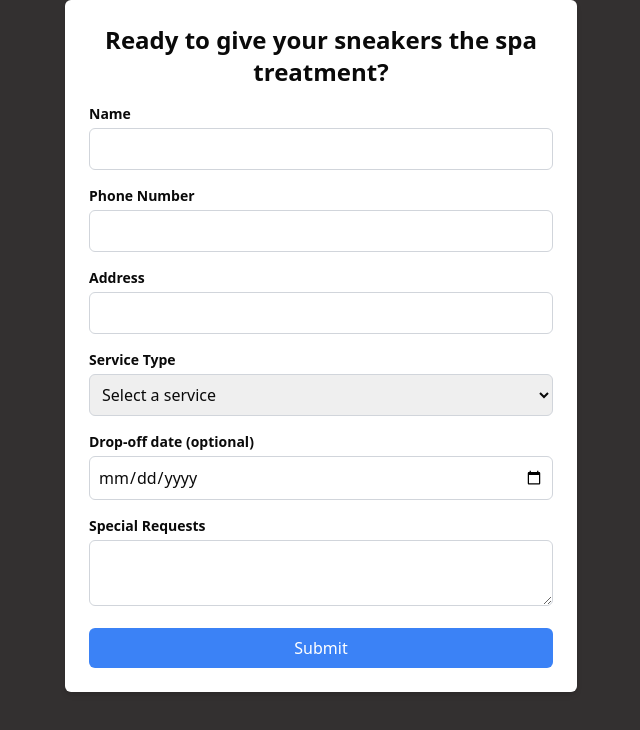
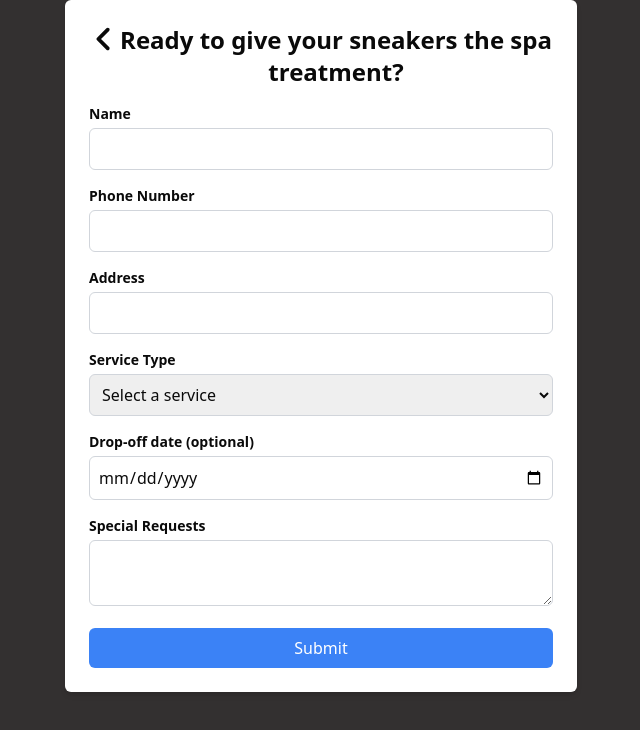
Before and after one commit to lumap-svg/SneakersSpa, a Next.js app: page /booking in a window 1280 px wide. Shown: the top 730 px of the page, without its empty margins (319-959 px from the left). Built offline with nearby package versions, Linux system fonts and the light colour scheme.

Commit message:
added the backward arrow functionality to the booking form

```diff
--- a/app/booking/page.tsx
+++ b/app/booking/page.tsx
@@ -1,9 +1,17 @@
+import Link from 'next/link';
+import { redirect } from 'next/navigation';
 import React from 'react';
+import { FaAngleLeft } from 'react-icons/fa6';
 
 export default function Page() {
   return (
     <div className="max-w-lg mx-auto p-6 bg-white shadow-md rounded-md">
+     <div className='flex'>
+      <Link href={'/'}>
+      <FaAngleLeft className='text-3xl' />
+      </Link>
       <h1 className="text-2xl font-bold text-center mb-4">Ready to give your sneakers the spa treatment?</h1>
+     </div>
       <form className="space-y-4">
         <div>
           <label htmlFor="name" className="block text-sm font-semibold">Name</label>
--- a/package.json
+++ b/package.json
@@ -15,6 +15,7 @@
     "next": "15.1.7",
     "react": "^19.0.0",
     "react-dom": "^19.0.0",
+    "react-icons": "^5.5.0",
     "tailwind-merge": "^3.0.2",
     "tailwindcss-animate": "^1.0.7"
   },
```
Also changed, not shown: 1 other file (tests, documents, lock files or other folders).
